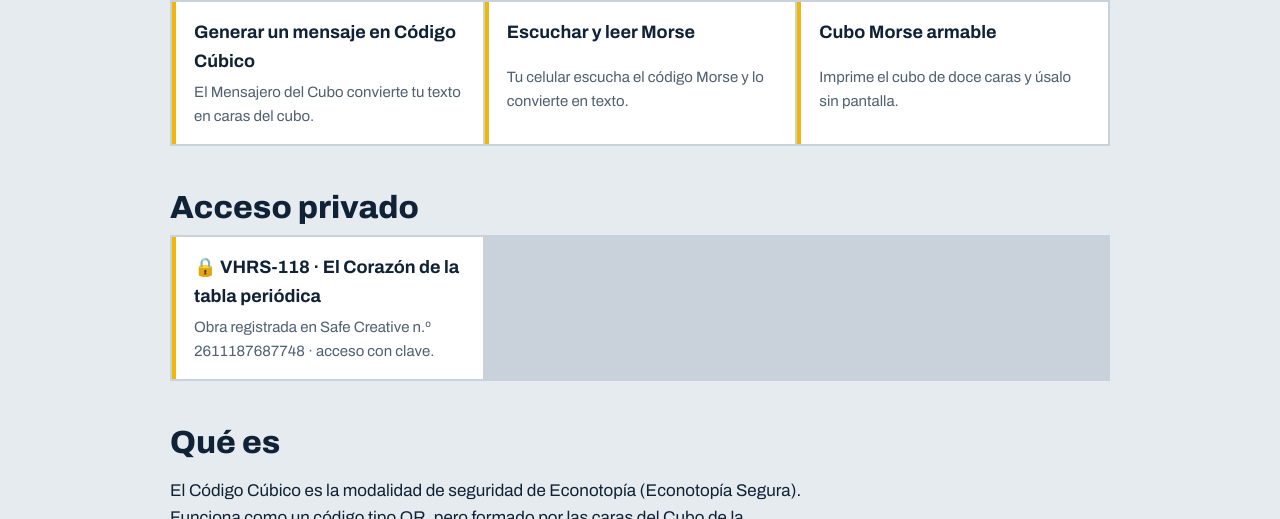
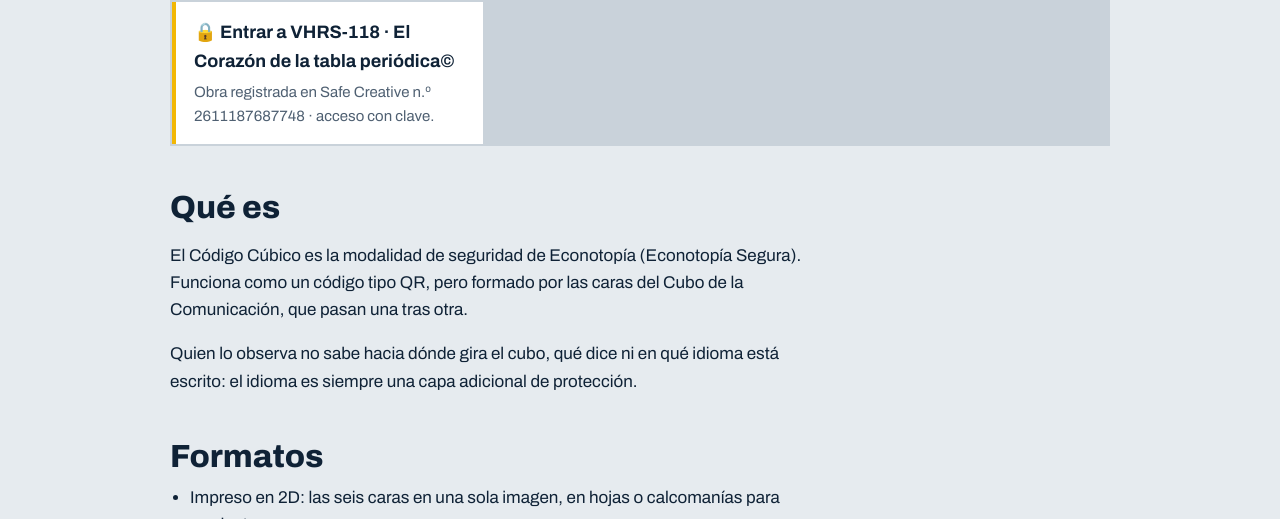
Before and after one commit to victorhugoramirezsalgado-boop/codigocubico, a plain HTML site: page index.html in a window 1280 px wide. Shown: the part 581-1100 px from the top of the page. Drawn offline with Linux system fonts and the light colour scheme.

Commit message:
Herramientas del Cubo (mensaje en Código Cúbico, escuchar y leer Morse, Cubo Morse armable) pasan a cubo33.com; codigocubico.com conserva solo VHRS-118
Asistencia-IA

```diff
--- a/index.html
+++ b/index.html
@@ -31,8 +31,8 @@
     <p class="lema">Econotopía Segura · código de seguridad cara tras cara</p>
     <p class="morse-linea" id="morse" aria-live="polite"></p>
   </section>
-  <section class="usar"><h2>Úsalo ahora</h2><div class="herr"><a class="herr-i" href="https://sosistem.com/#mensajero" target="_blank" rel="noopener"><b>Generar un mensaje en Código Cúbico</b><span>El Mensajero del Cubo convierte tu texto en caras del cubo.</span></a><a class="herr-i" href="https://sosistem.com/#receptor" target="_blank" rel="noopener"><b>Escuchar y leer Morse</b><span>Tu celular escucha el código Morse y lo convierte en texto.</span></a><a class="herr-i" href="https://sosistem.com/assets/cubo-morse-armable.pdf" target="_blank" rel="noopener"><b>Cubo Morse armable</b><span>Imprime el cubo de doce caras y úsalo sin pantalla.</span></a></div></section>
-  <section class="usar"><h2>Acceso privado</h2><div class="herr"><a class="herr-i" href="vhrs118/"><b>🔒 VHRS-118 · El Corazón de la tabla periódica</b><span>Obra registrada en Safe Creative n.º 2611187687748 · acceso con clave.</span></a></div></section>
+
+  <section class="usar"><h2>VHRS-118 · El Corazón de la tabla periódica©</h2><div class="herr"><a class="herr-i" href="vhrs118/"><b>🔒 Entrar a VHRS-118 · El Corazón de la tabla periódica©</b><span>Obra registrada en Safe Creative n.º 2611187687748 · acceso con clave.</span></a></div></section>
   <section><h2>Qué es</h2><p>El Código Cúbico es la modalidad de seguridad de Econotopía (Econotopía Segura). Funciona como un código tipo QR, pero formado por las caras del Cubo de la Comunicación, que pasan una tras otra.</p><p>Quien lo observa no sabe hacia dónde gira el cubo, qué dice ni en qué idioma está escrito: el idioma es siempre una capa adicional de protección.</p></section><section><h2>Formatos</h2><ul class="puntos"><li>Impreso en 2D: las seis caras en una sola imagen, en hojas o calcomanías para productos.</li><li>Digital en 3D: partes del cubo que giran uno o dos espacios.</li><li>Lector por cámara: lectura desde el teléfono con el Lector Cúbico©.</li><li>Teclado Cubo©: escritura directa en el formato del cubo.</li></ul></section><section><h2>Aplicaciones</h2><ul class="puntos"><li>Identificación y autenticidad de productos.</li><li>Enlace seguro entre sistemas de seguridad.</li><li>Comunicación comercial e industrial.</li><li>Calcomanías de identificación para contenedores en el proyecto de trazabilidad.</li></ul></section>
   <section><h2>Registros © en Safe Creative</h2>
     <p class="nota">Toca un número para ver su certificado.</p>
```
